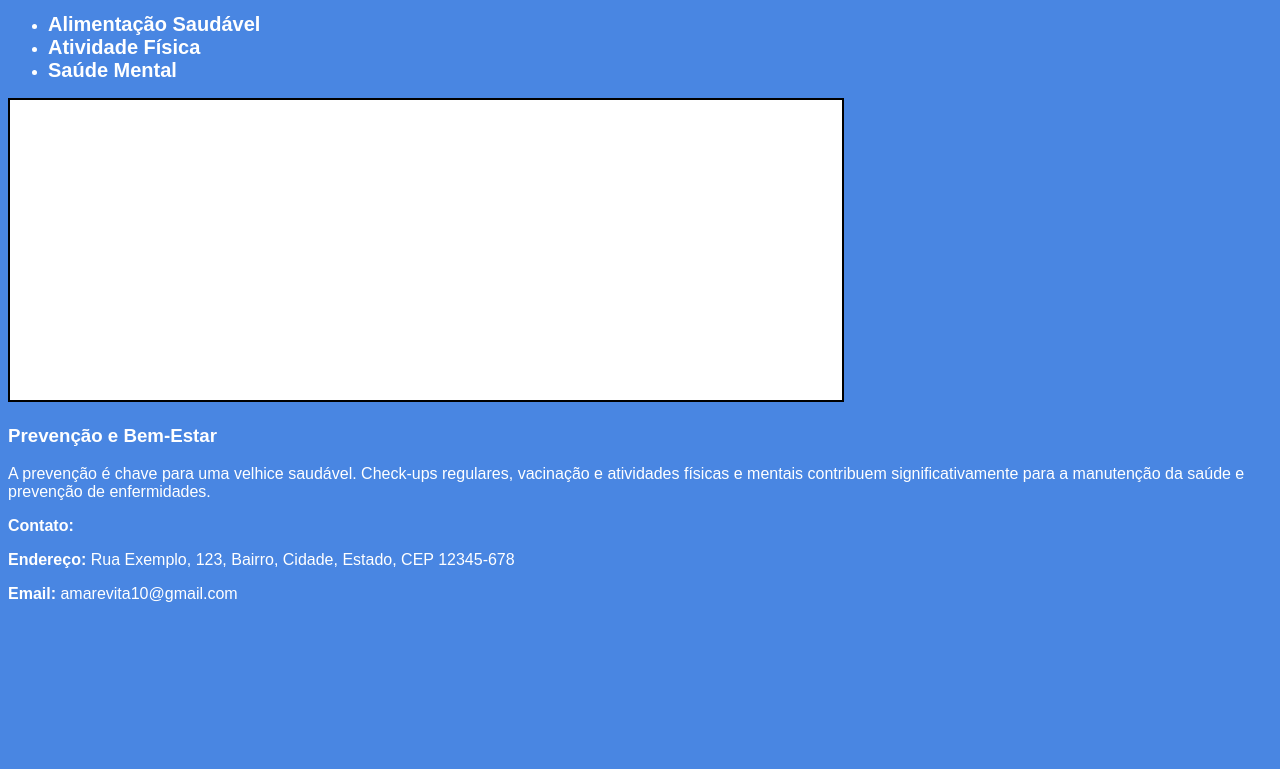
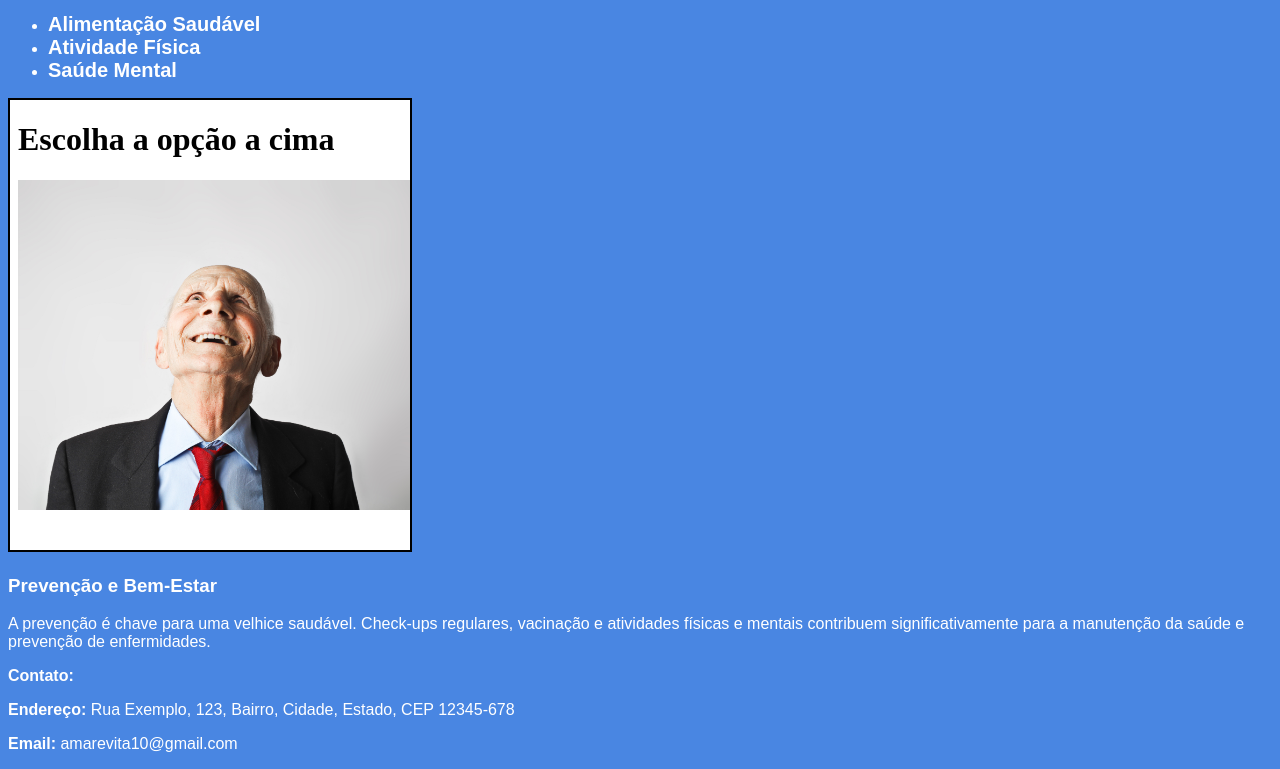
Before and after one commit to brunopontesf38/Html-css, a plain HTML site: page Exercicio/ex024/iframe003.html in a window 1280 px wide. Shown: the part 119-888 px from the top of the page. Before the commit the page ends 800 px from the top, so only its background shows below. Drawn offline with Linux system fonts and the light colour scheme.

Commit message:
frame att 100%

```diff
--- a/Exercicio/ex024/iframe003.html
+++ b/Exercicio/ex024/iframe003.html
@@ -13,9 +13,9 @@
         }
         iframe#tela{
             background-color: white;
-            width:65vw;
+            width:400px;
             border: 2px solid black;
-            height: 300px;
+            height: 450px;
             text-align: center;
         }
 
@@ -43,7 +43,10 @@
         </ul>
     </nav>
     <main>
-        <iframe id="tela" name="frame" src="" ></iframe>
+        <iframe id="tela" name="frame" srcdoc=" <h1> Escolha a opção a cima</h1> <img src='imagem/pexels-andrea-piacquadio-3823486.jpg' width='400px'> ">
+
+        </iframe>
+
         <h3>Prevenção e Bem-Estar</h3>
         <p>A prevenção é chave para uma velhice saudável. Check-ups regulares, vacinação e atividades físicas e mentais contribuem significativamente para a manutenção da saúde e prevenção de enfermidades.</p>
     </main>
```
Also changed, not shown: Exercicio/ex024/imagem/pexels-andrea-piacquadio-3823486.jpg (added).
